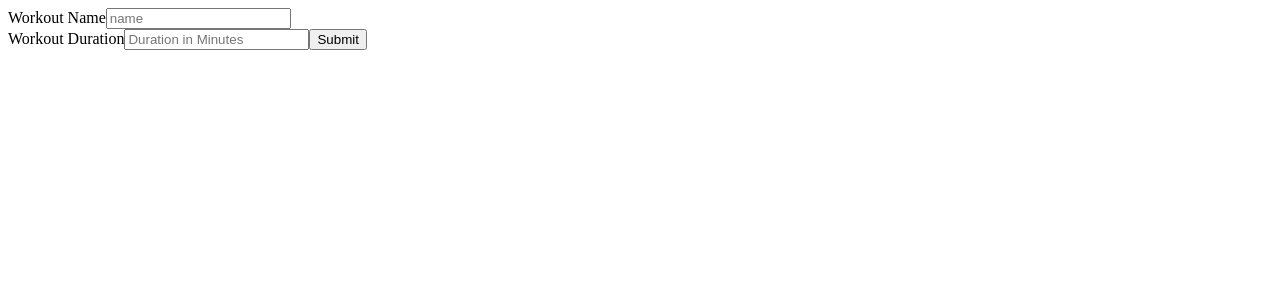
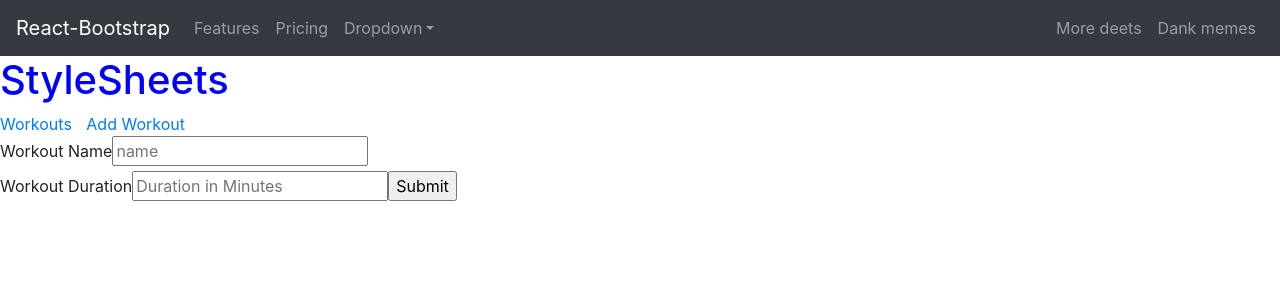
Before and after one commit to Oscar-Ore007/workout_plan-frontend, a React (Create React App) app: page /workouts/new in a window 1280 px wide. Shown: the top 300 px of the page. Built offline with nearby package versions, Linux system fonts and the light colour scheme; no server answers.

Commit message:
added react bootstrap to Navbar

```diff
--- a/package.json
+++ b/package.json
@@ -6,11 +6,14 @@
     "@testing-library/jest-dom": "^5.12.0",
     "@testing-library/react": "^11.2.7",
     "@testing-library/user-event": "^12.8.3",
+    "bootstrap": "^4.6.0",
     "react": "^17.0.2",
+    "react-bootstrap": "^1.6.1",
     "react-dom": "^17.0.2",
+    "react-icons": "^4.2.0",
     "react-redux": "^7.2.4",
     "react-router-dom": "^5.2.0",
-    "react-scripts": "4.0.3",
+    "react-scripts": "^1.1.5",
     "redux": "^4.1.0",
     "redux-thunk": "^2.3.0",
     "web-vitals": "^1.1.2"
--- a/public/index.html
+++ b/public/index.html
@@ -10,6 +10,12 @@
       content="Web site created using create-react-app"
     />
     <link rel="apple-touch-icon" href="%PUBLIC_URL%/logo192.png" />
+    <link
+  rel="stylesheet"
+  href="https://cdn.jsdelivr.net/npm/bootstrap@4.6.0/dist/css/bootstrap.min.css"
+  integrity="sha384-B0vP5xmATw1+K9KRQjQERJvTumQW0nPEzvF6L/Z6nronJ3oUOFUFpCjEUQouq2+l"
+  crossorigin="anonymous"
+/>
     <!--
       manifest.json provides metadata used when your web app is installed on a
       user's mobile device or desktop. See https://developers.google.com/web/fundamentals/web-app-manifest/
--- a/src/App.js
+++ b/src/App.js
@@ -1,13 +1,38 @@
 import React from 'react';
-import { connect } from 'react-redux'
+import { connect } from 'react-redux';
 import WorkoutsContainer from './containers/WorkoutsContainer'
-
+import Stylesheet from './components/Stylesheet';
+import * as ReactBootStrap from 'react-bootstrap';
 
 class App extends React.Component {
 
   render() {
     return (
       <div className="App">
+        <ReactBootStrap.Navbar collapseOnSelect expand="lg" bg="dark" variant="dark">
+  <ReactBootStrap.Navbar.Brand href="#home">React-Bootstrap</ReactBootStrap.Navbar.Brand>
+  <ReactBootStrap.Navbar.Toggle aria-controls="responsive-navbar-nav" />
+  <ReactBootStrap.Navbar.Collapse id="responsive-navbar-nav">
+    <ReactBootStrap.Nav className="mr-auto">
+      <ReactBootStrap.Nav.Link href="#features">Features</ReactBootStrap.Nav.Link>
+      <ReactBootStrap.Nav.Link href="#pricing">Pricing</ReactBootStrap.Nav.Link>
+      <ReactBootStrap.NavDropdown title="Dropdown" id="collasible-nav-dropdown">
+        <ReactBootStrap.NavDropdown.Item href="#action/3.1">Action</ReactBootStrap.NavDropdown.Item>
+        <ReactBootStrap.NavDropdown.Item href="#action/3.2">Another action</ReactBootStrap.NavDropdown.Item>
+        <ReactBootStrap.NavDropdown.Item href="#action/3.3">Something</ReactBootStrap.NavDropdown.Item>
+        <ReactBootStrap.NavDropdown.Divider />
+        <ReactBootStrap.NavDropdown.Item href="#action/3.4">Separated link</ReactBootStrap.NavDropdown.Item>
+      </ReactBootStrap.NavDropdown>
+    </ReactBootStrap.Nav>
+    <ReactBootStrap.Nav>
+      <ReactBootStrap.Nav.Link href="#deets">More deets</ReactBootStrap.Nav.Link>
+      <ReactBootStrap.Nav.Link eventKey={2} href="#memes">
+        Dank memes
+      </ReactBootStrap.Nav.Link>
+    </ReactBootStrap.Nav>
+  </ReactBootStrap.Navbar.Collapse>
+</ReactBootStrap.Navbar>
+        <Stylesheet />
         <WorkoutsContainer />
       </div>
     );
--- a/src/actions/editWorkout.js
+++ b/src/actions/editWorkout.js
@@ -1,4 +1,4 @@
-export const editWokrout = (data) => {
+export const editWorkout = (data) => {
     return (dispatch) => {
       fetch(`http://localhost:3000/api/v1/workouts/${data.id}`, {
         headers: {
--- a/src/actions/fetchWorkouts.js
+++ b/src/actions/fetchWorkouts.js
@@ -3,8 +3,6 @@
 export function fetchWorkouts() {
 
     return (dispatch) => {
-
-    console.log('inside fetch account')
     fetch('http://localhost:3000/api/v1/workouts')
     .then(resp => resp.json())
     .then(workouts => dispatch({
--- /dev/null
+++ b/src/components/Stylesheet.js
@@ -0,0 +1,12 @@
+import React from 'react'
+import './myStyles.css'
+
+function Stylesheet() {
+    return (
+        <div>
+            <h1 className='primary' font-xl>StyleSheets</h1>
+        </div>
+    )
+}
+
+export default Stylesheet;
--- a/src/components/Workout.js
+++ b/src/components/Workout.js
@@ -1,8 +1,8 @@
 import React from 'react';
 import {Redirect} from 'react-router-dom'
+import WorkoutEdit from './WorkoutEdit'
+
 import ExercisesContainer from '../containers/ExercisesContainer'
-
-
 
 const Workout = (props) => {
 
@@ -16,7 +16,9 @@ console.log(workout)
         <h2>
             {workout ? workout.name : null} - {workout ? workout.duration : null}
         </h2>
-            <ExercisesContainer workout={workout}/>
+            <ExercisesContainer workout={workout}/> <br/>
+            <h3>Edit Workout</h3>
+            <WorkoutEdit workout={workout}/>
         </div>
     )
 
--- /dev/null
+++ b/src/components/myStyles.css
@@ -0,0 +1,8 @@
+.primary {
+    color: blue;
+
+}
+
+.font-xl {
+    font-size: 72px;
+}
--- a/src/containers/WorkoutsContainer.js
+++ b/src/containers/WorkoutsContainer.js
@@ -1,5 +1,5 @@
 import React from 'react'
-import { connect } from 'react-redux'
+import {connect} from 'react-redux'
 import {Route, Switch} from 'react-router-dom'
 import {fetchWorkouts} from '../actions/fetchWorkouts'
 import Workouts from '../components/Workouts'
@@ -17,12 +17,11 @@ class WorkoutsContainer extends React.Component {
     render() {
         return (
             <div>
+                 <NavBar/>
                 <Switch>
-
-
                     <Route path='/workouts/new' component={WorkoutInput}/>
                     <Route path='/workouts/:id' render={(routerProps) => <Workout {...routerProps} workouts={this.props.workouts}/>}/>
-                    <Route exact path='/workouts' render={(routerProps) => <Workouts {...routerProps} workouts={this.props.workouts}/>}/>
+                    <Route path='/workouts' render={(routerProps) => <Workouts {...routerProps} workouts={this.props.workouts}/>}/>
                 </Switch>
             </div>
         )
```
Also changed, not shown: src/index.js (+3 -4 lines), 1 other file (tests, documents, lock files or other folders).
